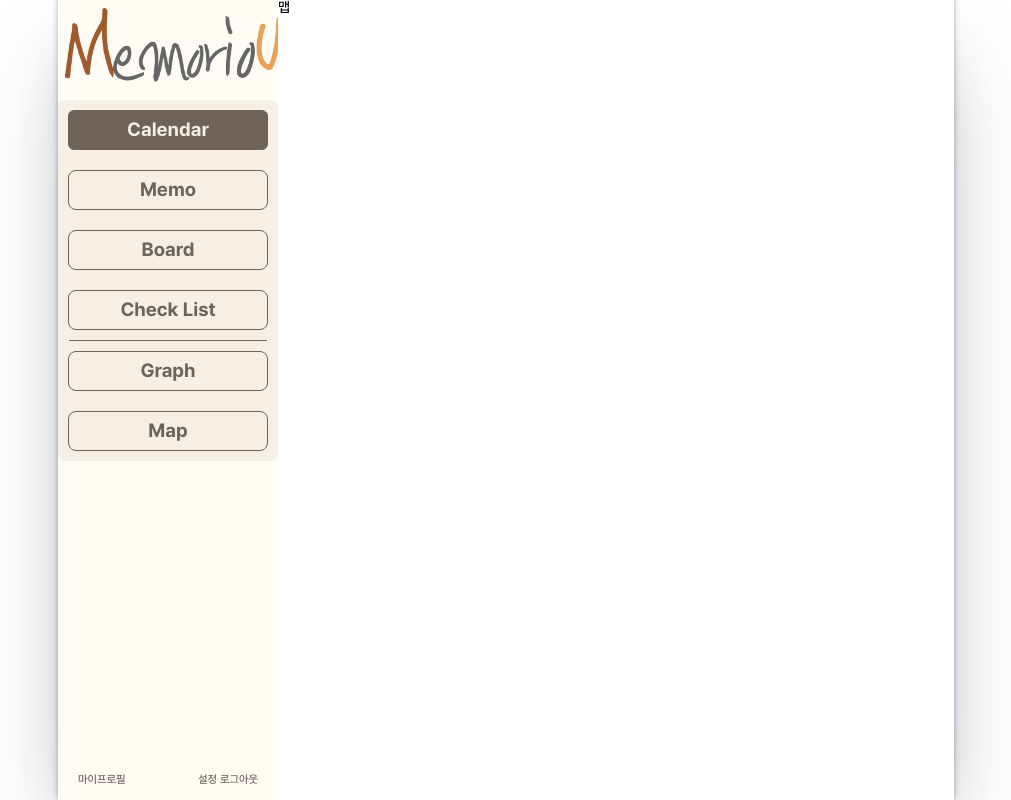
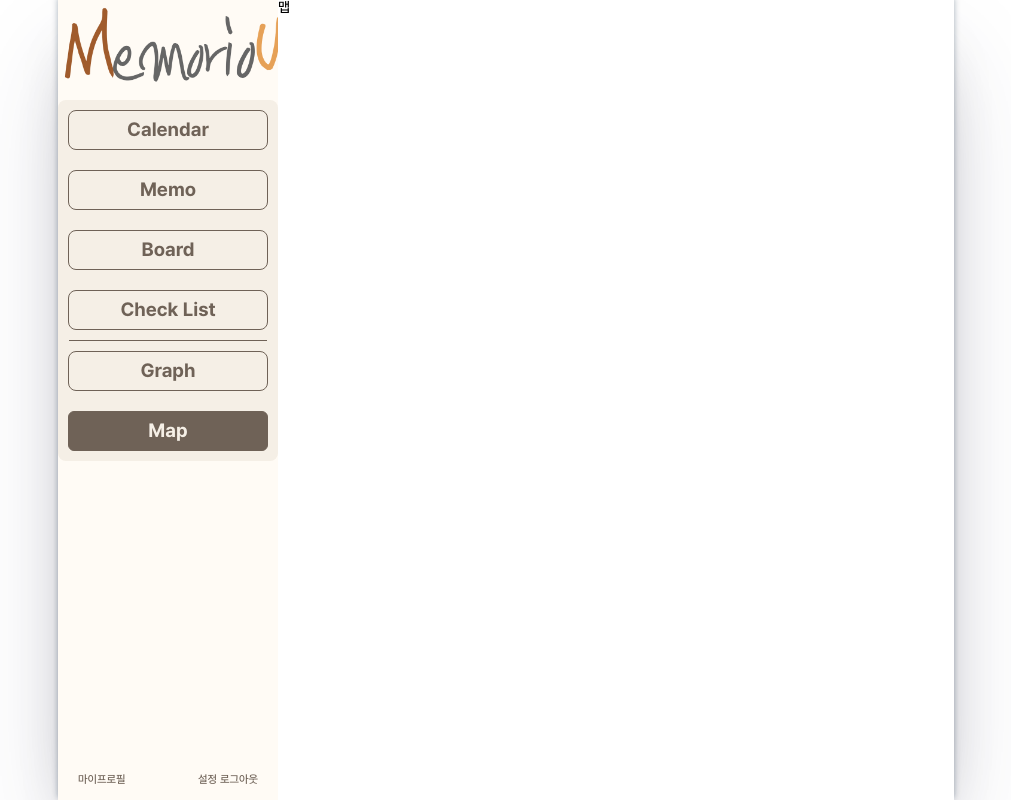
Before and after one commit to yoodeve/memorious-front-R, a React (Create React App) app: page /map in a window 1280 px wide. Shown: the whole page, without its empty margins (134-1145 px from the left). Built offline with nearby package versions, Linux system fonts and the light colour scheme.

Commit message:
Feat: 새로고침 시 해당 라우트 표시하도록 수정

```diff
--- a/src/component/Sidebar/index.js
+++ b/src/component/Sidebar/index.js
@@ -1,16 +1,15 @@
-import React, { useState } from "react";
-import { useNavigate } from "react-router-dom";
+import React from "react";
+import { useLocation, useNavigate } from "react-router-dom";
 import { sidebarMenuList } from "./sidebarMenu";
 import { bottomSettingMenuBox, groupBox, groupBoxWrapper, imageBox, sideBarLabel, sidebarContainer } from "./style";
 /** @jsxImportSource @emotion/react */
 
 function Sidebar() {
-    const [selected, setSelected] = useState(0);
+    const { pathname } = useLocation();
 
     const navigate = useNavigate();
 
-    const navigateToPage = (route, index) => () => {
-        setSelected(index);
+    const navigateToPage = route => () => {
         navigate(route);
     };
 
@@ -19,9 +18,9 @@ function Sidebar() {
             <div css={imageBox} />
             <div css={groupBoxWrapper}>
                 <div css={groupBox}>
-                    {sidebarMenuList.map((e, index) => (
+                    {sidebarMenuList.map(e => (
                         <div key={e.title} className="group-box">
-                            <div className={index === selected ? "filled" : ""} onClick={navigateToPage(e.route, index)} css={sideBarLabel}>
+                            <div className={e.route === pathname ? "filled" : ""} onClick={navigateToPage(e.route)} css={sideBarLabel}>
                                 {e.title}
                             </div>
                         </div>
```
